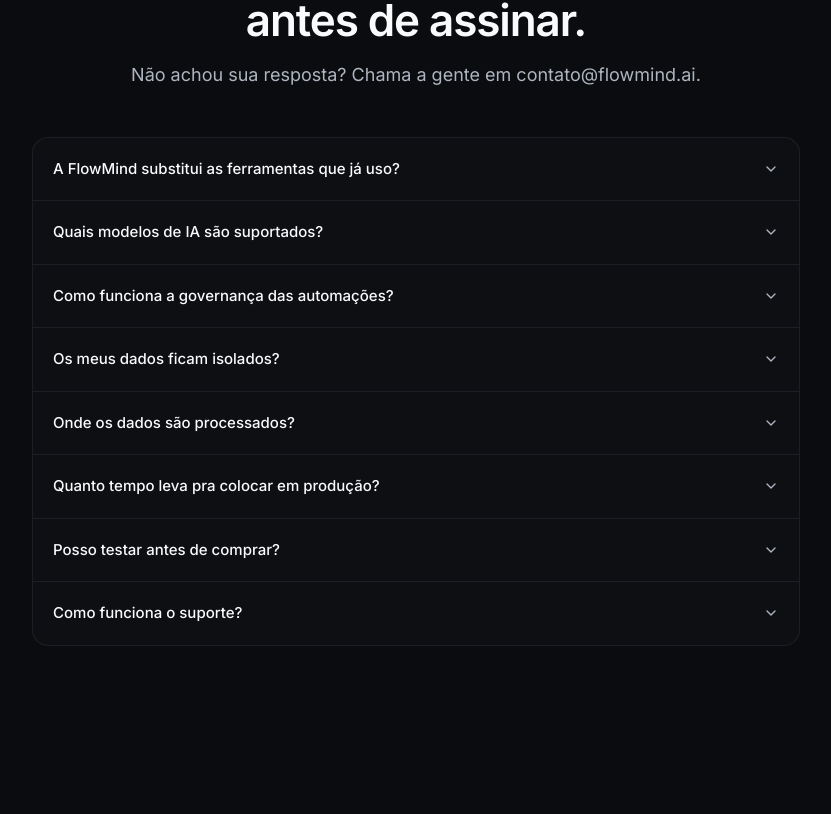
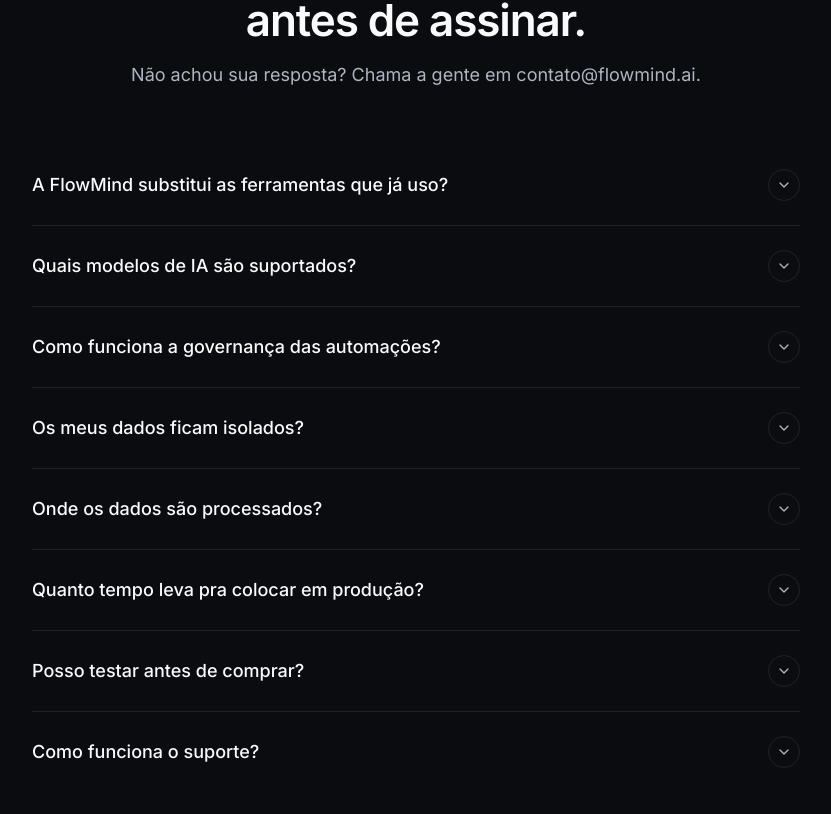
Before and after one commit to renato-carv/FlowMind-AI, a Next.js app: page / in a window 1280 px wide. Shown: the part 5846-6660 px from the top of the page, without its empty margins (224-1055 px from the left). Built offline with nearby package versions, Linux system fonts and the light colour scheme.

Commit message:
feat(faq): tipografia maior, chevron animado e divisores em border-subtle
Trigger 16-18px, divisor border-subtle entre itens, chevron envolvido
em pill com rotate motion 300ms. Mantém Radix Accordion (a11y).
Keyframes faq-expand/collapse em globals.css respeitam prefers-reduced-motion.

```diff
--- a/app/globals.css
+++ b/app/globals.css
@@ -184,3 +184,25 @@
     scroll-margin-top: 6rem;
   }
 }
+
+@keyframes faq-expand {
+  from {
+    height: 0;
+    opacity: 0;
+  }
+  to {
+    height: var(--radix-accordion-content-height);
+    opacity: 1;
+  }
+}
+
+@keyframes faq-collapse {
+  from {
+    height: var(--radix-accordion-content-height);
+    opacity: 1;
+  }
+  to {
+    height: 0;
+    opacity: 0;
+  }
+}
--- a/components/sections/faq/index.tsx
+++ b/components/sections/faq/index.tsx
@@ -11,27 +11,29 @@
     <Section id="faq">
       <Container>
         <SectionHeader eyebrow={faq.eyebrow} title={faq.headline} description={faq.subheadline} />
-        <div className="mx-auto mt-12 max-w-3xl">
+        <div className="mx-auto mt-14 max-w-3xl">
           <Accordion.Root
             type="single"
             collapsible
-            className="divide-border/60 border-border/60 bg-surface/40 divide-y overflow-hidden rounded-[var(--radius-lg)] border"
+            className="divide-[hsl(var(--border-subtle))] divide-y"
           >
             {faq.items.map((item, idx) => (
               <Accordion.Item key={item.question} value={`item-${idx}`} className="group">
                 <Accordion.Header asChild>
                   <h3>
-                    <Accordion.Trigger className="text-fg hover:bg-surface focus-visible:ring-ring flex w-full items-center justify-between gap-6 px-5 py-5 text-left text-[15px] font-medium transition-colors focus-visible:ring-2 focus-visible:outline-none focus-visible:ring-inset">
-                      <span>{item.question}</span>
-                      <ChevronDown
+                    <Accordion.Trigger className="text-fg hover:text-accent focus-visible:ring-ring group flex w-full items-center justify-between gap-6 py-6 text-left text-base font-medium transition-colors focus-visible:rounded-md focus-visible:ring-2 focus-visible:outline-none sm:text-lg">
+                      <span className="text-pretty">{item.question}</span>
+                      <span
                         aria-hidden
-                        className="text-fg-muted h-4 w-4 shrink-0 transition-transform duration-200 group-data-[state=open]:rotate-180"
-                      />
+                        className="border-border/70 text-fg-muted group-hover:border-accent/60 group-hover:text-accent group-data-[state=open]:border-accent/60 group-data-[state=open]:bg-accent/10 group-data-[state=open]:text-accent inline-grid h-8 w-8 shrink-0 place-items-center rounded-full border transition-all duration-300 ease-out group-data-[state=open]:rotate-180"
+                      >
+                        <ChevronDown className="h-4 w-4" />
+                      </span>
                     </Accordion.Trigger>
                   </h3>
                 </Accordion.Header>
-                <Accordion.Content className="text-fg-muted overflow-hidden text-sm data-[state=closed]:animate-none data-[state=open]:animate-none">
-                  <p className="px-5 pt-1 pb-5 leading-relaxed text-pretty">{item.answer}</p>
+                <Accordion.Content className="text-fg-muted overflow-hidden text-[15px] leading-relaxed motion-safe:data-[state=closed]:animate-[faq-collapse_220ms_ease-out] motion-safe:data-[state=open]:animate-[faq-expand_240ms_ease-out]">
+                  <p className="pr-12 pb-6 text-pretty">{item.answer}</p>
                 </Accordion.Content>
               </Accordion.Item>
             ))}
```
